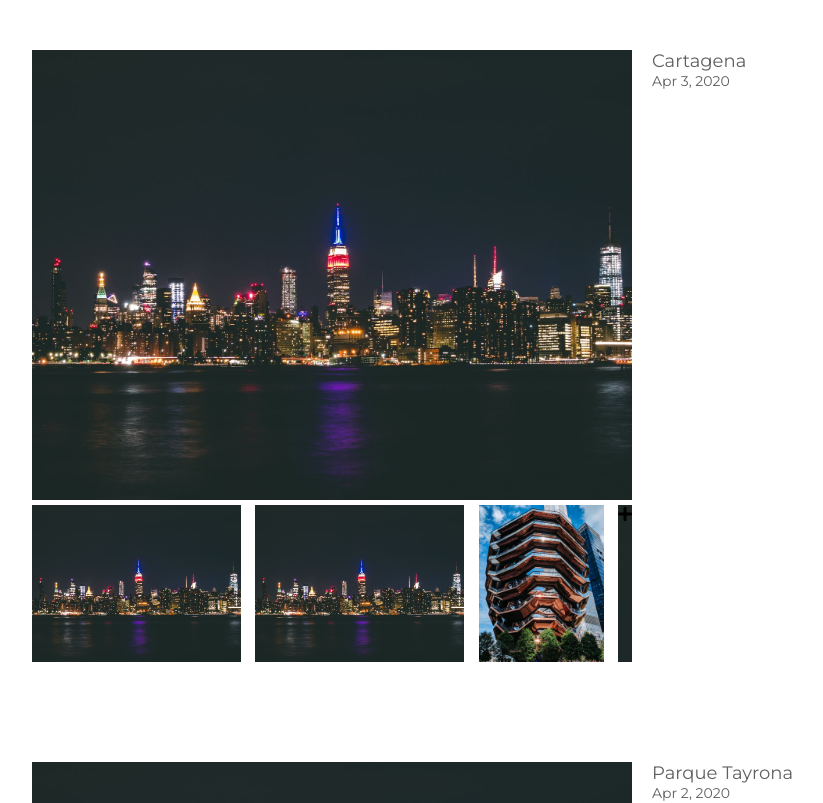
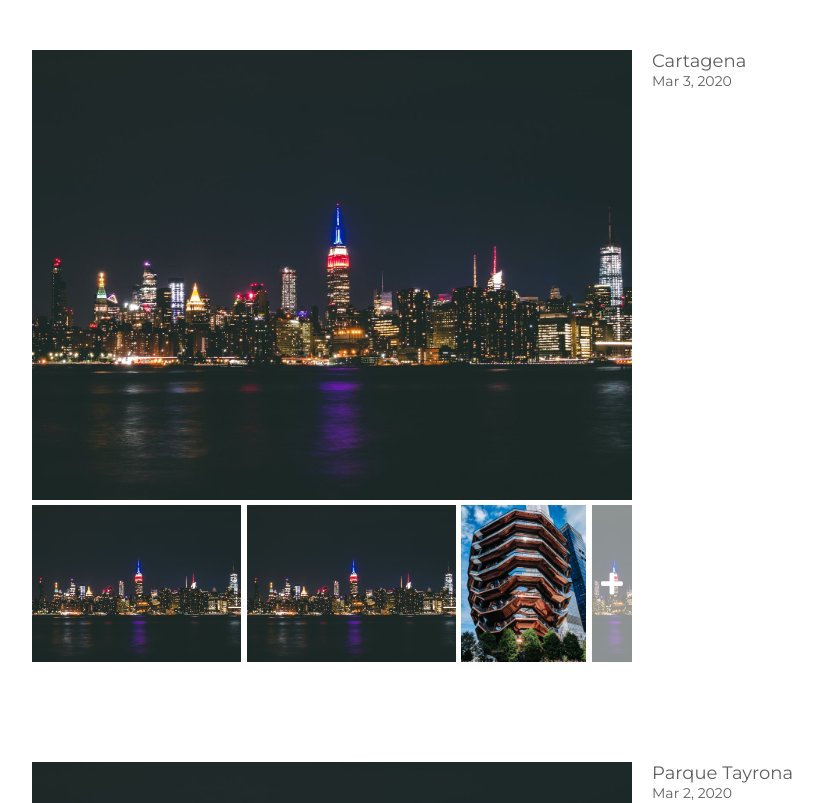
Before and after one commit to sachinsancheti1/timeline, an Angular app: page / in a window 1280 px wide. Shown: the top 803 px of the page, without its empty margins (358-1181 px from the left). Built offline with nearby package versions, Linux system fonts and the light colour scheme.

Commit message:
Fix bugs: month i and plus button

```diff
--- a/src/app/data/data.service.ts
+++ b/src/app/data/data.service.ts
@@ -65,7 +65,7 @@ export class DataService {
   }
   private formatDate(date: string): string {
     if(date.length >= 7) {
-      let monthI: number = +date.substring(5, 7);
+      let monthI: number = +date.substring(5, 7) - 1;
 
       if(date.length == 7) {
         return this.months[monthI] + ' ' + date.substring(0, 4);
--- a/src/assets/css/styles.less
+++ b/src/assets/css/styles.less
@@ -52,7 +52,7 @@ html, body {
     .list-container {
       position: fixed;
       max-width: 300px;
-      // top: calc(100vh * 0.2);
+      top: calc(100vh * 0.2);
       display: flex;
       flex-direction: column;
       padding: 25px;
@@ -158,6 +158,23 @@ html, body {
         }
         img {
           cursor: pointer;
+        }
+
+        .event-plus-button {
+          width: 40px;
+          height: 165px;
+          display: flex;
+          justify-content: center;
+          align-items: center;
+          background-size: cover;
+          background-position: center;
+          color: white;
+          font-size: 25px;
+          cursor: pointer;
+          opacity: 0.5;
+        }
+        .event-plus-button:hover {
+          opacity: 0.7;
         }
       }
 
```
